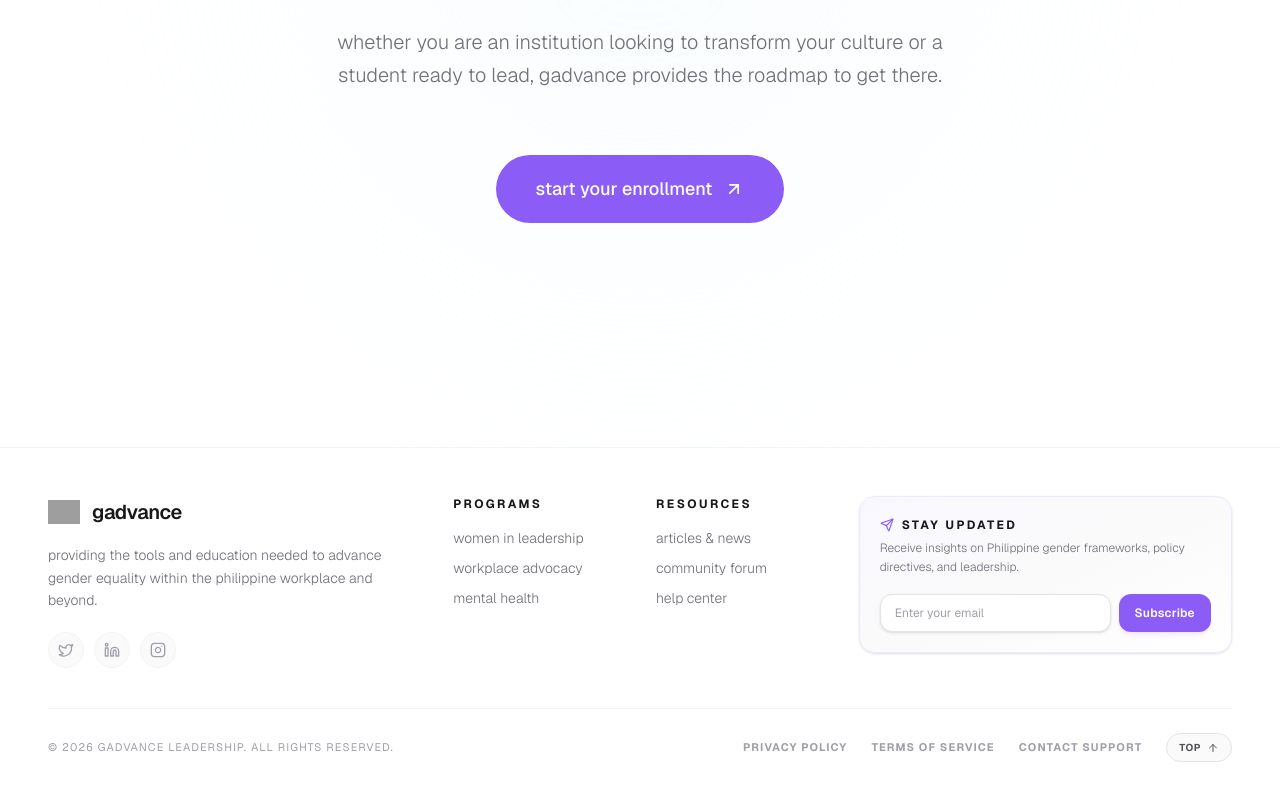
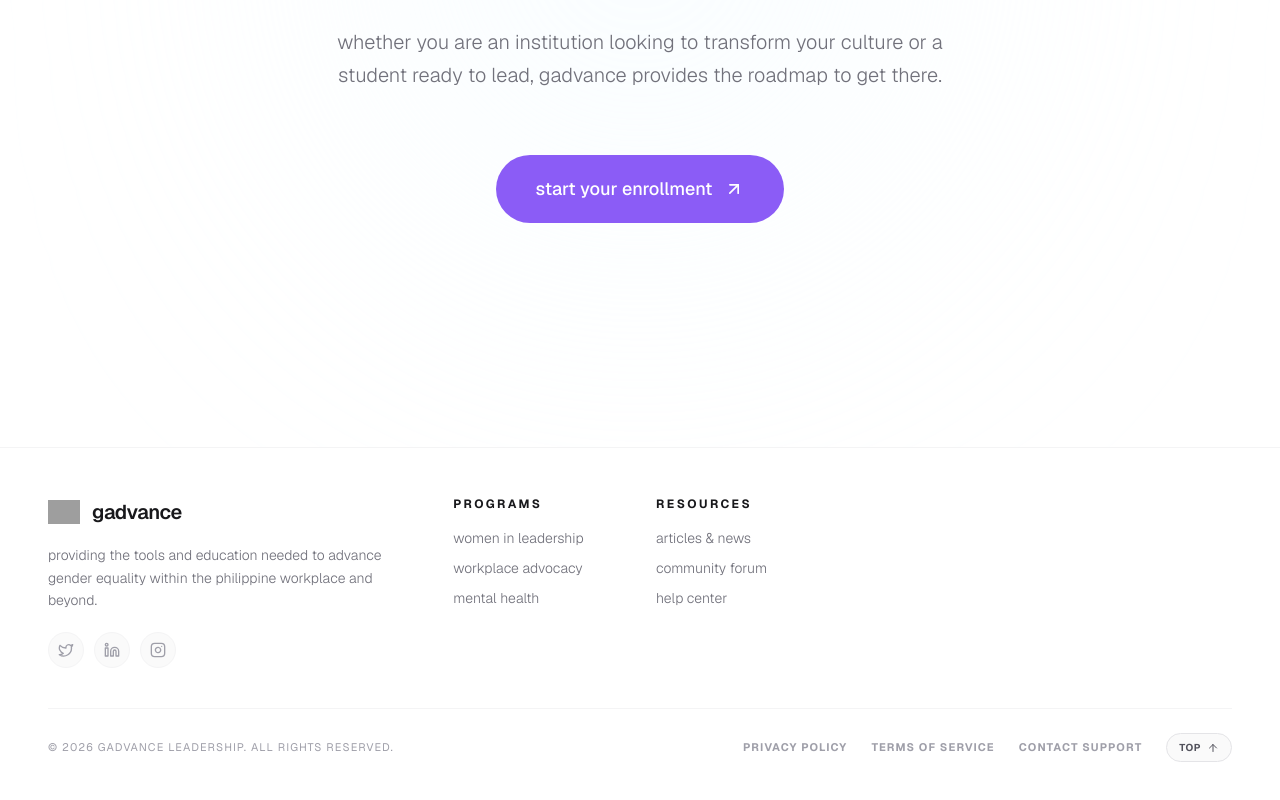
Before and after one commit to nathsuki73/gadvance, a Next.js app: page / in a window 1280 px wide. Shown: the part 5620-6420 px from the top of the page. Built offline with nearby package versions, Linux system fonts and the light colour scheme; no server answers; grey boxes are pictures that could not be loaded.

Commit message:
refactor(Footer): remove compact newsletter box for cleaner layout

```diff
--- a/app/components/Footer.tsx
+++ b/app/components/Footer.tsx
@@ -143,42 +143,6 @@ const Footer = () => {
               </li>
             </ul>
           </div>
-
-          {/* Compact Newsletter Box (4 Cols Desktop) */}
-          <div className="bg-gradient-to-br from-violet-50/60 via-zinc-50 to-white rounded-2xl p-5 border border-violet-100 shadow-sm sm:col-span-2 lg:col-span-4 flex flex-col justify-between">
-            <div>
-              <div className="flex items-center gap-2 mb-1.5">
-                <Send size={14} className="text-[#8b5cf6]" />
-                <h4 className="text-xs font-bold text-zinc-900 uppercase tracking-[0.2em]">
-                  stay updated
-                </h4>
-              </div>
-              <p className="text-xs text-zinc-500 font-light leading-relaxed">
-                Receive insights on Philippine gender frameworks, policy
-                directives, and leadership.
-              </p>
-            </div>
-
-            <form
-              onSubmit={handleNewsletterSubmit}
-              className="mt-4 flex flex-col sm:flex-row gap-2"
-            >
-              <input
-                id="news-letter-input"
-                type="email"
-                placeholder="Enter your email"
-                value={newsletterEmail}
-                onChange={(e) => setNewsletterEmail(e.target.value)}
-                className="w-full bg-white px-3.5 py-2.5 rounded-xl border border-zinc-200 focus:outline-none focus:border-[#8b5cf6] focus:ring-2 focus:ring-violet-100 text-xs placeholder:text-zinc-400 text-zinc-800 transition-all shadow-sm"
-              />
-              <button
-                type="submit"
-                className="bg-[#8b5cf6] text-white py-2.5 px-4 rounded-xl text-xs font-semibold tracking-wide hover:bg-[#7c3aed] transition-all shadow-md shadow-violet-500/10 active:scale-[0.98] shrink-0"
-              >
-                Subscribe
-              </button>
-            </form>
-          </div>
         </div>
 
         {/* Bottom Bar */}
```
